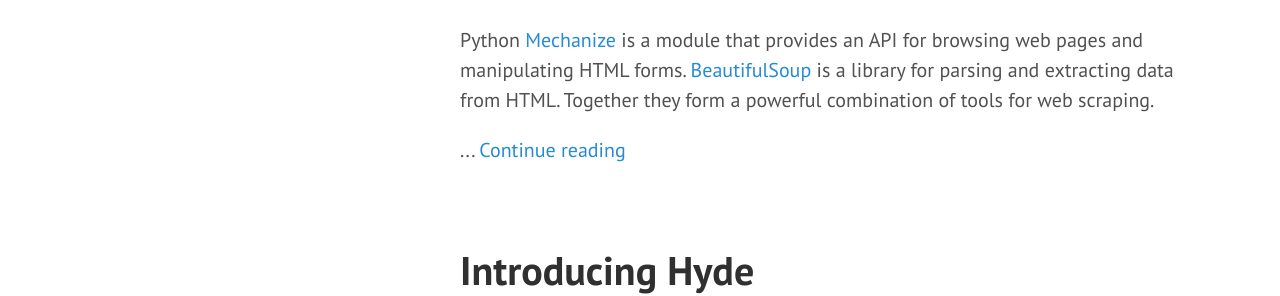
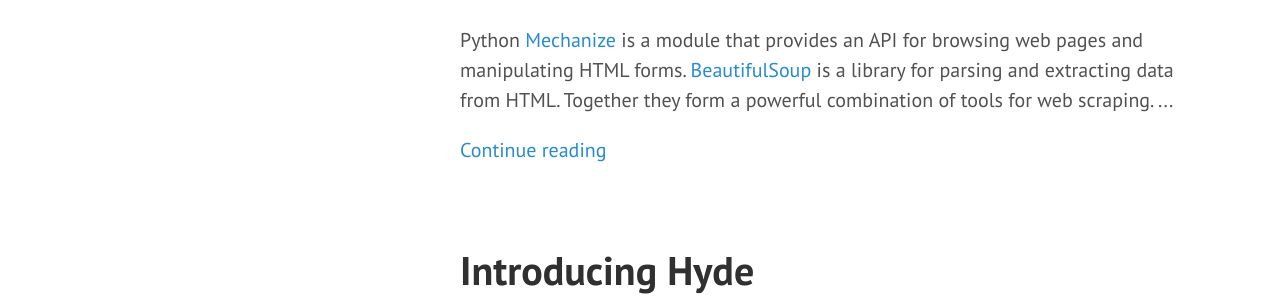
Before and after one commit to thayton/thayton.github.io, a Jekyll site: the page built from index.html, in a window 1280 px wide and 900 px high. Shown: the part 325-621 px from the top of the window. Built offline with Jekyll 4.4.1, drawn with Linux system fonts in a browser that asks for light colours; Markdown is read by kramdown in place of the engine named in the settings; the list of posts is cut into pages by our own code; some of the changed text lies outside the part shown.

Commit message:
formatting

```diff
--- a/index.html
+++ b/index.html
@@ -14,7 +14,7 @@
 
     <span class="post-date">{{ post.date | date_to_string }}</span>
 
-    {{ post.excerpt }}...
+    {{ post.excerpt | remove: '</p>'}}...</p>
 
     <a href="{{ post.url }}">
       Continue reading
```
